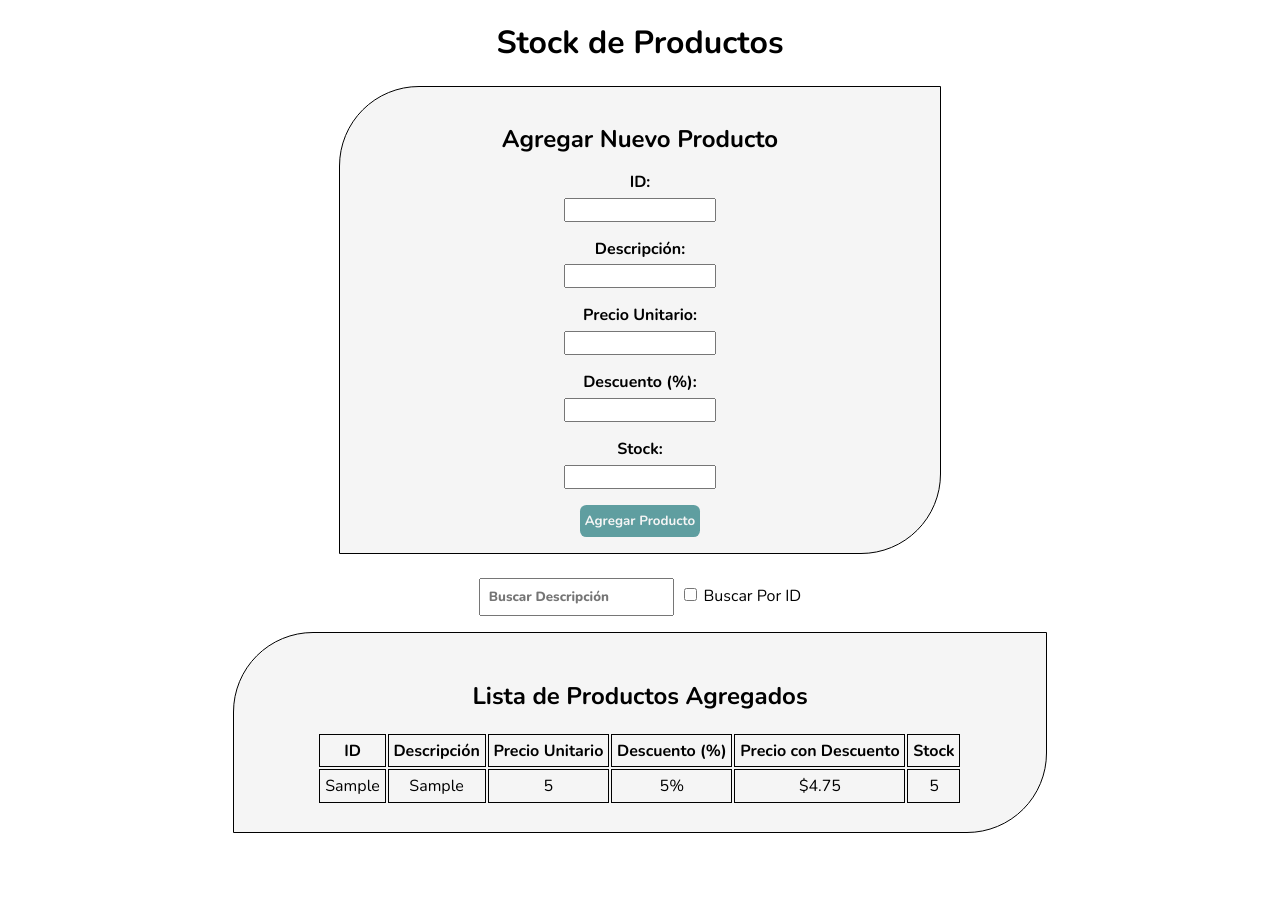
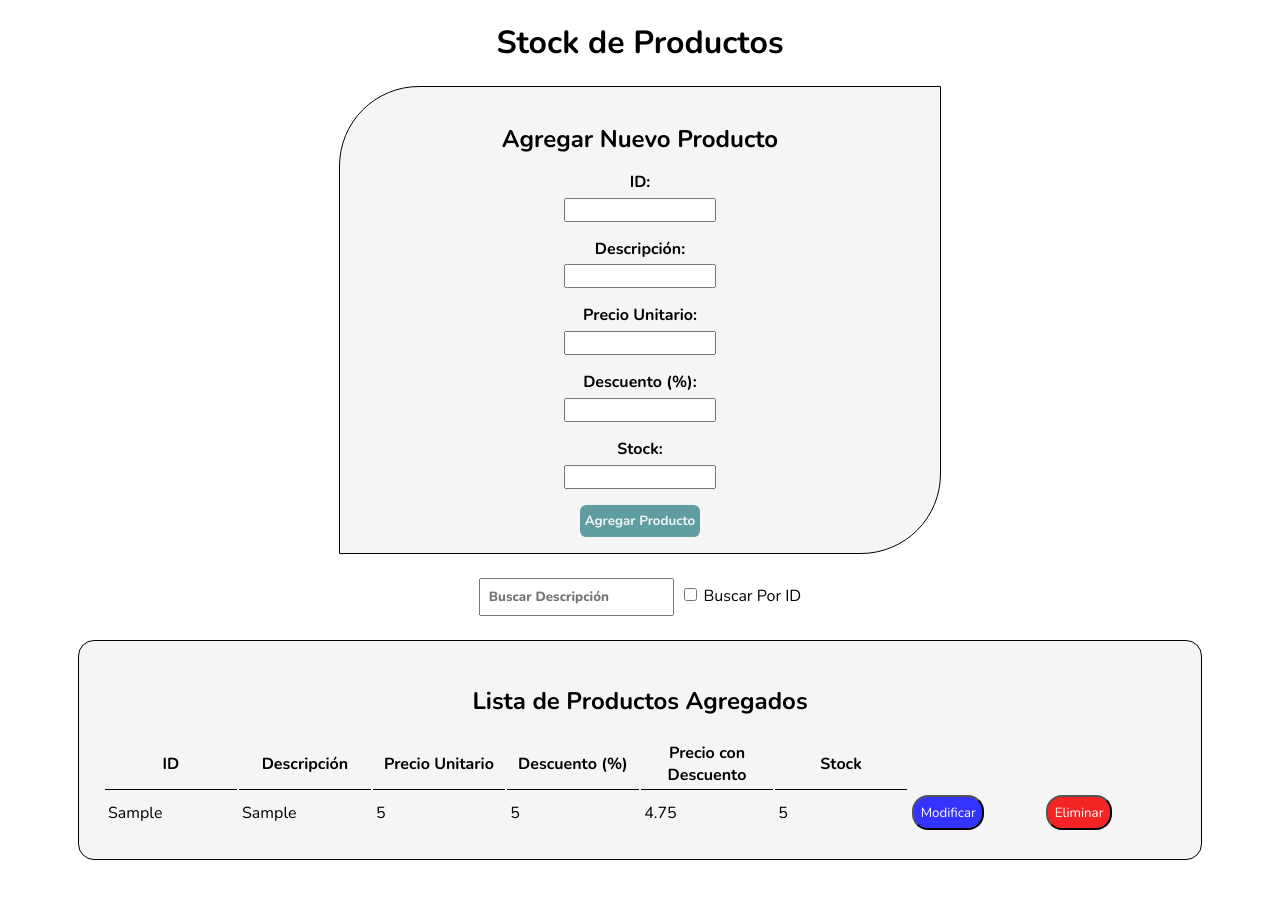
Before and after one commit to GabrielCalisaya/PV-TP4-GRUPO24, a React (Vite) app in the folder PV-TP4-GRUPO24/: page / in a window 1280 px wide. Both pictures are taken after typing "Sample", "Sample", "5", "5", "5" into the empty fields and a click on the button "Agregar Producto". Shown: the top 898 px of the page. Built offline with nearby package versions, Linux system fonts and the light colour scheme.

Commit message:
Modificacion de la tabla de productos añadidos. Juan Carrizo

```diff
--- a/PV-TP4-GRUPO24/src/components/TablaProductos.jsx
+++ b/PV-TP4-GRUPO24/src/components/TablaProductos.jsx
@@ -1,9 +1,32 @@
-import React from 'react';
-import '../styles/TablaProductos.css';
-const TablaProductos = ({ productos }) => {
+import React, { useState } from 'react';
+import '../styles/TablaProductos.css'
+const TablaProductos = ({ productos, onModificar, onEliminar }) =>{
+  const [modoEdicionId, setModoEdicionId] = useState(null);
+  const [productoEditado, setProductoEditado] = useState({});
+
   if (!productos || productos.length === 0) {
     return <p>No hay productos agregados.</p>;
   }
+
+  const manejarCambio = (e) => {
+    const { name, value } = e.target;
+    setProductoEditado((prev) => ({
+      ...prev,
+      [name]: name === "precioUnitario" || name === "descuento" || name === "stock"
+        ? parseFloat(value)
+        : value,
+    }));
+  };
+
+  const guardarCambios = () => {
+    onModificar(productoEditado);
+    setModoEdicionId(null);
+  };
+
+  const activarEdicion = (producto) => {
+    setModoEdicionId(producto.id);
+    setProductoEditado(producto);
+  };
 
   return (
     <div className="tabla-productos-contenedor">
@@ -23,11 +46,62 @@ const TablaProductos = ({ productos }) => {
           {productos.map((producto) => (
             <tr key={producto.id}>
               <td>{producto.id}</td>
-                            <td>{producto.descripcion}</td>
-                            <td>{producto.precioUnitario}</td>
-                            <td>{producto.descuento + "%"}</td>
-                            <td>{"$" + producto.precioConDescuento.toFixed(2)}</td>
-                            <td>{producto.stock}</td>
+              <td>
+                {modoEdicionId === producto.id ? (
+                  <input
+                    name="descripcion"
+                    value={productoEditado.descripcion}
+                    onChange={manejarCambio}
+                  />
+                ) : (
+                  producto.descripcion
+                )}
+              </td>
+              <td>
+                {modoEdicionId === producto.id ? (
+                  <input
+                    type="number"
+                    name="precioUnitario"
+                    value={productoEditado.precioUnitario}
+                    onChange={manejarCambio}
+                  />
+                ) : (
+                  producto.precioUnitario
+                )}
+              </td>
+              <td>
+                {modoEdicionId === producto.id ? (
+                  <input
+                    type="number"
+                    name="descuento"
+                    value={productoEditado.descuento}
+                    onChange={manejarCambio}
+                  />
+                ) : (
+                  producto.descuento
+                )}
+              </td>
+              <td>{producto.precioConDescuento.toFixed(2)}</td>
+              <td>
+                {modoEdicionId === producto.id ? (
+                  <input
+                    type="number"
+                    name="stock"
+                    value={productoEditado.stock}
+                    onChange={manejarCambio}
+                  />
+                ) : (
+                  producto.stock
+                )}
+              </td>
+              <td className='botonModificar'>
+                {modoEdicionId === producto.id ? (
+                  <button onClick={guardarCambios}>Guardar</button>
+                ) : (
+                  <button onClick={() => activarEdicion(producto)}>Modificar</button>
+                )}
+              </td>
+              <td className='botonEliminar'><button onClick={() => onEliminar(producto.id)}>Eliminar</button></td>
             </tr>
           ))}
         </tbody>
--- a/PV-TP4-GRUPO24/src/styles/TablaProductos.css
+++ b/PV-TP4-GRUPO24/src/styles/TablaProductos.css
@@ -1,17 +1,52 @@
 /*Le damos estilo a la tabla que aparecerá según se vayan ingresando los productos*/
 .tabla-productos-contenedor{
-    margin: 1rem auto 0 auto;
-    background-color: whitesmoke;
-    border: .1rem solid black;
-    border-radius: 5rem 0 5rem 0;
     display: flex;
     flex-direction: column;
-    align-items: center;
-    padding: 1.7rem;
-    width: 60%;
+    margin: 1.5rem auto 0 auto;
+    background-color: whitesmoke;
+    max-width: 85%;
+    padding: 1.5rem;
+    border-radius: 1rem;
+    border: 1px solid black;
+
 }
 
-th, td{
-    border: 1px solid black;
-    padding: .3rem;
+th {
+  padding: 0.2rem;
+  text-align: center;
+  border-bottom: 1.5px solid black;
+  /* Define anchos fijos para cada columna */
+  width: 10%; /* Ajusta este valor según necesites */
 }
+
+td {
+  padding: 0.2rem;
+  text-align: left;
+  width: 10%;
+}
+
+td input[type="text"],
+td input[type="number"] {
+  max-width: 6rem; /* O un valor específico si prefieres */
+  padding: 0.2rem;
+  box-sizing: border-box; /* Asegura que el padding y el borde no aumenten el ancho total */
+}
+
+.botonModificar,
+.botonEliminar{
+    border: none;
+}
+
+.botonModificar button{
+    background-color: rgb(51, 51, 253);
+    color: white;
+    padding: .4rem;
+    border-radius: 1rem;
+}
+
+.botonEliminar button{
+    background-color: rgb(245, 36, 36);
+    color: white;
+    padding: .4rem;
+    border-radius: 1rem;
+}
```
Lines whose indentation alone changed are shown as unchanged.
